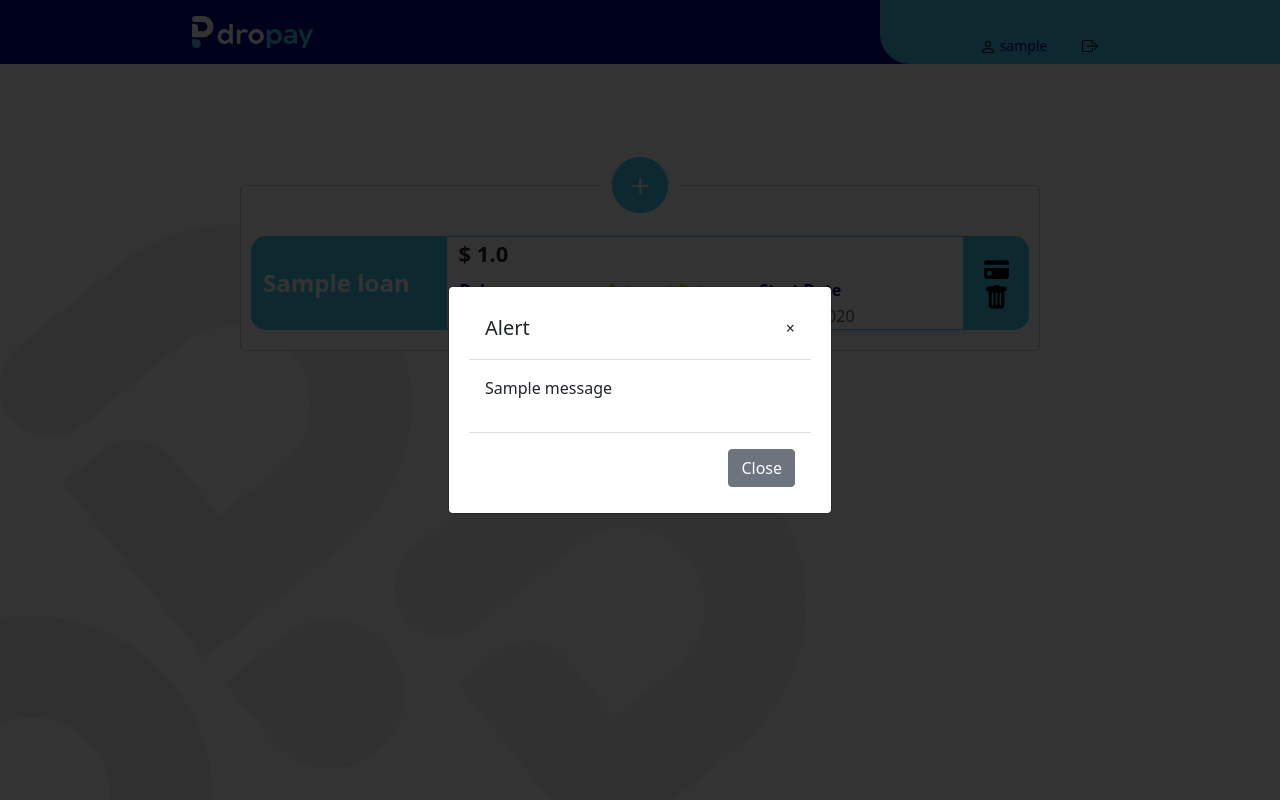
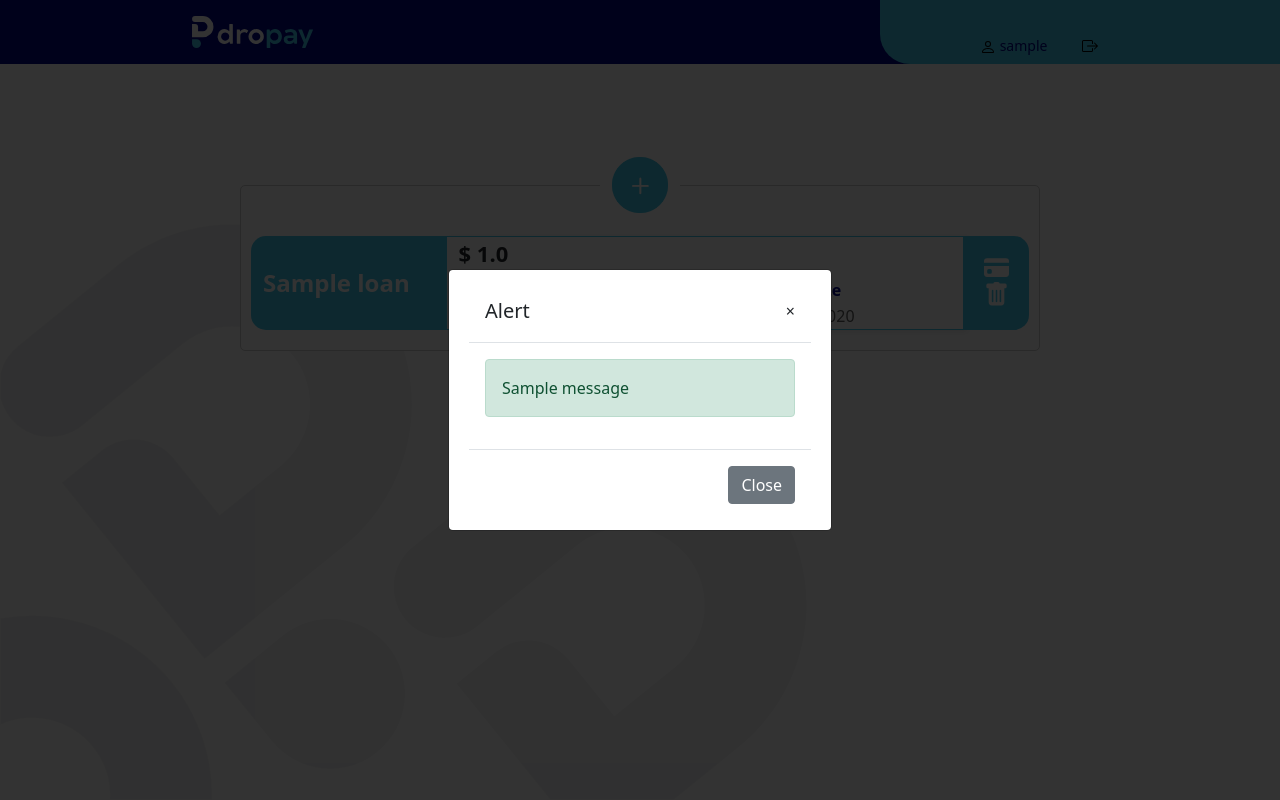
Before and after one commit to franco-arroyave/Dropay, a Django app: page /home in a window 1280 px wide. Run offline with Django 3.2, Linux system fonts and the light colour scheme; a user stored in the database is signed in; tables that the repository leaves empty hold one stand-in row (values such as "Sample post"); one stand-in notice (Sample message) is shown; some libraries are stand-ins or nearby versions.

Commit message:
Delete loan added

```diff
--- a/Credit/templates/base.html
+++ b/Credit/templates/base.html
@@ -36,7 +36,9 @@
         </div>
         <div class="modal-body">
           {% for message in messages %}
-            <p>{{ message }}</p>
+            <div class="alert alert-{{message.tags}}" role="alert">
+              {{ message }}
+            </div>
           {% endfor %}
         </div>
         <div class="modal-footer">
--- a/Credit/templates/pages/index.html
+++ b/Credit/templates/pages/index.html
@@ -42,12 +42,15 @@
                         <table width="100%">
                             <tr>
                                 <td align="center">
-                                    <a href="{% url 'loanPayment' %}"><img src="{% static 'images/credit-card.svg'%}" alt="Pay Loan" style="width: 25px"></a>
+                                    <a href="{% url 'loanPayment' %}"><img src="{% static 'images/credit-card.svg'%}" class="icon-action" alt="Pay Loan" ></a>
                                 </td>
                             </tr>
                             <tr>
                                 <td align="center">
-                                    <a href="#"><img src="{% static 'images/trash-fill.svg'%}" alt="Delete Loan" style="width: 25px"></a>
+                                    <form action="{% url 'loan_delete' loan.LoanID %}" method="post" name="loan_delete">
+                                        {% csrf_token %}
+                                        <input type="image" src="{% static 'images/trash-fill.svg'%}" alt="Submit" class="icon-action"/>
+                                    </form>
                                 </td>
                             </tr>
                         </table>
@@ -59,5 +62,11 @@
         </div>
         </div>
 </div>
+<style>
+    .icon-action {
+        width: 25px;
+        filter: invert(100%) sepia(100%) saturate(0%) hue-rotate(270deg) brightness(105%) contrast(103%);
+    }
+</style>
     {% endif %}
 {% endblock %}
--- a/Credit/templates/pages/loanSummary.html
+++ b/Credit/templates/pages/loanSummary.html
@@ -60,7 +60,7 @@
             function(data, status) {
                 if(status === "success") {
                     console.log("Post successfully created!");
-                    window.location.href = 'home'
+                    // window.location.href = 'loans'
                 }
             },
             "json"
--- a/Credit/urls.py
+++ b/Credit/urls.py
@@ -7,7 +7,8 @@ urlpatterns = [
     path('loans/newLoan', views.newLoan, name='newLoan'),
     path('loans/addPayment', views.loanPayment, name='loanPayment'),
     path('loans/addLoan', views.addLoanSummary, name='loanSummary'),
-    path('loans/saveLoan', views.saveLoanInfo, name='saveLoanInfo')
+    path('loans/saveLoan', views.saveLoanInfo, name='saveLoanInfo'),
+    path(r'^delete/(?P<pk>[0-9]+)/$', views.deleteLoan, name='loan_delete')
 ]
 
 urlpatterns += staticfiles_urlpatterns()
--- a/Credit/views.py
+++ b/Credit/views.py
@@ -1,5 +1,5 @@
 from audioop import reverse
-from django.shortcuts import redirect, render
+from django.shortcuts import get_object_or_404, redirect, render
 from django.http import HttpResponse, HttpResponseRedirect
 from .models import Loan
 from django.contrib import messages
@@ -54,7 +54,7 @@ def saveLoanInfo(request):
             saveLoan.monthlyPayment = system.get('monthlyPayment')
             saveLoan.save()
 
-            messages.add_message(request, messages.SUCCESS, 'Loan ' + system.get('Name') + ' added succesfully!')
+            messages.add_message(request, messages.SUCCESS, 'Loan ' + system.get('Name') + ' added successfully!')
             return redirect('loans')
 
         else :
@@ -64,3 +64,13 @@ def saveLoanInfo(request):
     else :
         form = addLoanForm()
         return render(request, 'pages/new.html', {'form': form})
+
+def deleteLoan(request, pk):
+    loan = get_object_or_404(Loan, LoanID = pk)
+
+    if request.method == 'POST':
+        loan.delete()
+        messages.add_message(request, messages.SUCCESS, 'Loan deleted successfully!')
+        return redirect('loans')
+
+    return render(request, 'pages/index.html', {'loan' : loan})
--- a/User/fixtures/data.json
+++ b/User/fixtures/data.json
@@ -2,19 +2,19 @@
     {
         "model": "User.TypeID",
         "fields": {
-            "Description": "Cédula Ciudadania"
+            "Description": "Cédula Ciudadanía"
         }
     },
     {
         "model": "User.TypeID",
         "fields": {
-            "Description": "Tarjeta identidad"
+            "Description": "Tarjeta Identidad"
         }
     },
     {
         "model": "User.TypeID",
         "fields": {
-            "Description": "Cédula extrangeria"
+            "Description": "Cédula Extranjería"
         }
     },
     {
```
Also changed, not shown: User/migrations/0003_alter_profile_identitydocument_and_more.py (added).
